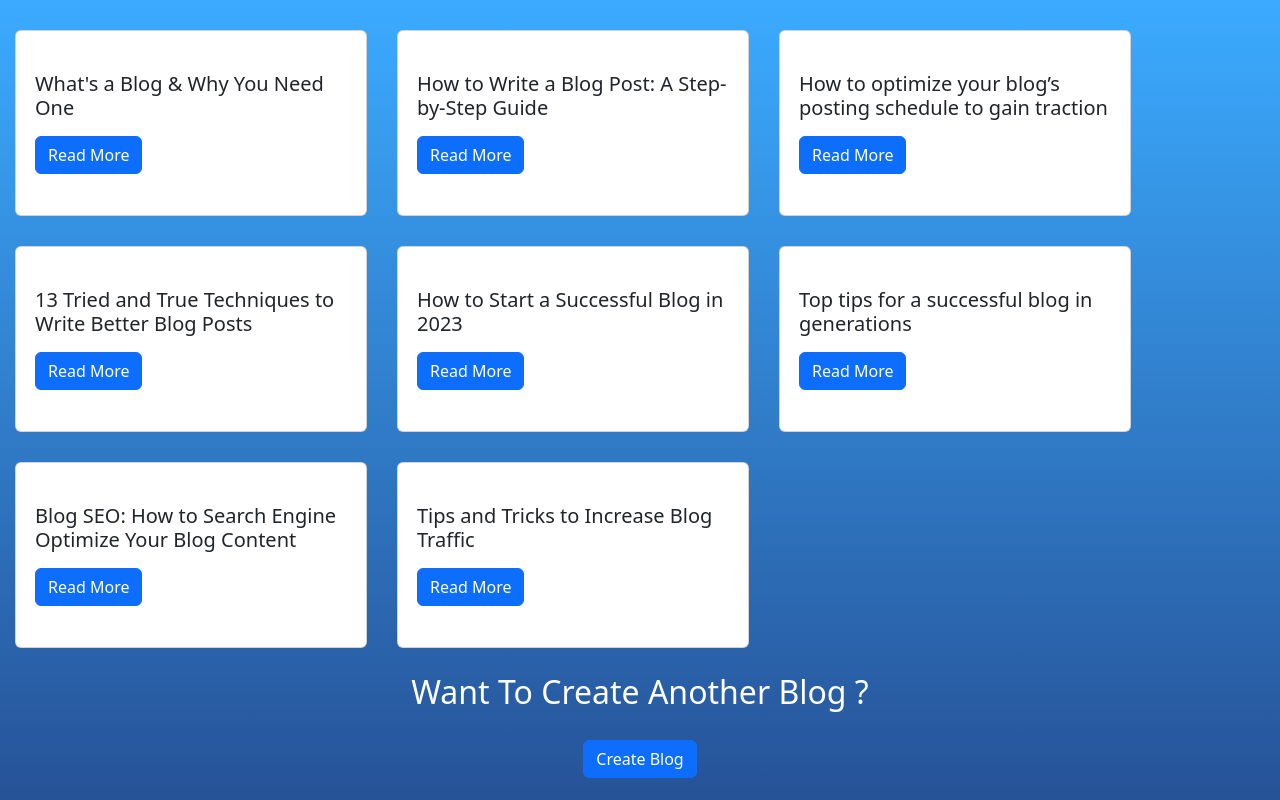
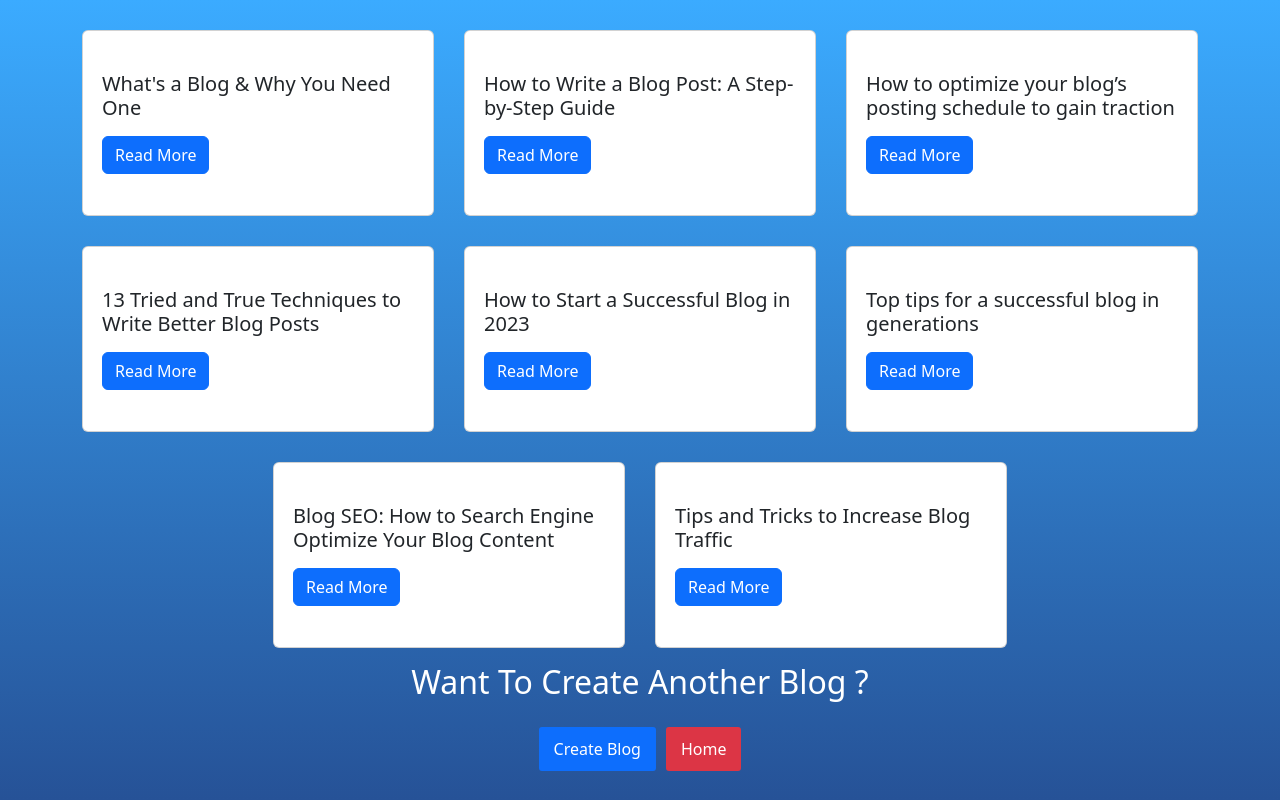
Before and after one commit to mohammedmuneesh1/Blog-Post, a React (Create React App) app: page /blogs in a window 1280 px wide. Built offline with nearby package versions, Linux system fonts and the light colour scheme.

Commit message:
Design-Updated

```diff
--- a/src/Pages/ReadBlogContent.js
+++ b/src/Pages/ReadBlogContent.js
@@ -1,27 +1,84 @@
-import React, { useContext } from 'react'
-import { Link, useNavigate, useParams } from 'react-router-dom'
+// import React, { useContext } from 'react'
+// import { useNavigate, useParams } from 'react-router-dom'
+// import { BlogContext } from './BlogContext';
+// import {Button} from 'react-bootstrap';
+
+// export default function ReadBlogContent() {
+//     const navigate =useNavigate();
+//     const {id}=useParams();
+//     const {blog}=useContext(BlogContext);
+//   return (
+//     <div className='readblogmain'>
+
+//         <h1 className='readblog-mainhead'>{blog[id].title}</h1>
+//         <div className='readblog-author'>
+//         <hr/>
+//             <span style={{ fontFamily: "sans-serif",marginLeft:"1em" }}><i class='bx bx-edit-alt' style={{fontSize:"1.2em"}}>:</i>{blog[id].author}</span>
+//             <span className='readblog-date'><b>Published:{blog[id].date}</b></span>
+//             <hr/>
+//         </div>
+//         <div className='readblog'>
+//         <p className='readblogcontent'>{blog[id].content}</p>
+//         <Button variant="success" onClick={()=>navigate("/blogs")} style={{marginTop:"5em",padding:"10px 14px"}} >Back To Blogs</Button>
+//         </div>
+
+//     </div>
+//   )
+// }
+
+
+
+import React, { useContext } from 'react';
+import { useNavigate, useParams } from 'react-router-dom';
 import { BlogContext } from './BlogContext';
-import {Button} from 'react-bootstrap';
+import { Button } from 'react-bootstrap';
 
 export default function ReadBlogContent() {
-    const navigate =useNavigate();
-    const {id}=useParams();
-    const {blog}=useContext(BlogContext);
+  const navigate = useNavigate();
+  const { id } = useParams();
+  const { blog } = useContext(BlogContext);
+
+  // Function to split content into paragraphs of up to 8 sentences each
+  const splitIntoParagraphs = (text, sentencesPerParagraph) => {
+    const sentences = text.split(/[.]/);
+    const paragraphs = [];
+
+    for (let i = 0; i < sentences.length; i += sentencesPerParagraph) {
+      const paragraph = sentences.slice(i, i + sentencesPerParagraph).join('. ');
+      paragraphs.push(paragraph);
+    }
+
+    return paragraphs;
+  };
+
+  const paragraphs = splitIntoParagraphs(blog[id].content, 8);
+
   return (
     <div className='readblogmain'>
-
-        <h1 className='readblog-mainhead'>{blog[id].title}</h1>
-        <div className='readblog-author'>
-        <hr/>
-            <span style={{ fontFamily: "sans-serif",marginLeft:"1em" }}><i class='bx bx-edit-alt' style={{fontSize:"1.2em"}}>:</i>{blog[id].author}</span>
-            <span className='readblog-date'><b>Published:{blog[id].date}</b></span>
-            <hr/>
-        </div>
-        <div className='readblog'>
-        <p className='readblogcontent'>{blog[id].content}</p>
-        <Button variant="success" onClick={()=>navigate("/blogs")} style={{marginTop:"5em",padding:"10px 14px"}} >Back To Blogs</Button>
-        </div>
-
+      <h1 className='readblog-mainhead'>{blog[id].title}</h1>
+      <div className='readblog-author'>
+        <hr />
+        <span style={{ fontFamily: 'sans-serif', marginLeft: '1em' }}>
+          <i className='bx bx-edit-alt' style={{ fontSize: '1.2em' }}>:</i>
+          {blog[id].author}
+        </span>
+        <span className='readblog-date'>
+          <b>Published:{blog[id].date}</b>
+        </span>
+        <hr />
+      </div>
+      <div className='readblog'>
+        {paragraphs.map((paragraph, index) => (
+          <p key={index} className='readblogcontent'>{paragraph}</p>
+        ))}
+        <Button
+          variant='success'
+          onClick={() => navigate('/blogs')}
+          style={{ marginTop: '1em', padding: '10px 14px' }}
+        >
+          Back To Blogs
+        </Button>
+      </div>
     </div>
-  )
+  );
 }
--- a/src/Pages/blogs.js
+++ b/src/Pages/blogs.js
@@ -1,11 +1,11 @@
 import React, { useContext } from "react";
 import { BlogContext } from "./BlogContext";
 import { Card, Button } from "react-bootstrap";
-import { Link, useNavigate } from "react-router-dom";
+import { useNavigate } from "react-router-dom";
 
 export default function Blogs() {
   const navigate=useNavigate();
-  const { blog, setBlog } = useContext(BlogContext);
+  const { blog} = useContext(BlogContext);
   console.log(blog);
 
   return (
@@ -32,7 +32,9 @@ export default function Blogs() {
       </div>
       <div className="blogs-backto">
       <p className="blogs-backto-para">Want To Create Another Blog ?</p>
-      <Button onClick={()=>navigate("/createblog")}>Create Blog</Button>
+      <Button className="blogs-btn" onClick={()=>navigate("/createblog")}>Create Blog</Button>
+      <Button  className="blogs-btn bg-danger" onClick={()=>navigate("/")}>Home</Button>
+
     </div>
     </div>
   );
--- a/src/Pages/widget/Header.js
+++ b/src/Pages/widget/Header.js
@@ -1,18 +1,20 @@
 import React from 'react';
 import { Navbar, Nav, Container } from 'react-bootstrap';
+import { useNavigate } from 'react-router-dom';
 
 const MyNavbar = () => {
+  const navigate = useNavigate();
   return (
     <div>
       <Navbar expand="lg" className="navbg">
         <Container>
-          <Navbar.Brand className="fs-3 text-white"><b>Blogger</b></Navbar.Brand>
+          <Navbar.Brand className="fs-3 text-white"><b>BLOGSCRIBE</b></Navbar.Brand>
           <Navbar.Toggle aria-controls="basic-navbar-nav" className="bg-white" />
           <Navbar.Collapse id="basic-navbar-nav">
             <Nav className="ms-auto " id='navlist' style={{fontWeight:"600"}}>
-              <Nav className='text-white me-5 '>Home</Nav>
+              <Nav className='text-white me-5 '   onClick={()=>navigate("/")}>Home</Nav>
               <Nav className='text-white me-5  '>About</Nav>
-              <Nav className='text-white me-5 '>Blogs</Nav>
+              <Nav className='text-white me-5 ' onClick={()=>navigate("/blogs")}>Blogs</Nav>
               <Nav className='text-white me-5 '>Feedback</Nav>
               <Nav className='text-white me-5 '>Know More</Nav>
             </Nav>
--- a/src/Pages/widget/widget.css
+++ b/src/Pages/widget/widget.css
@@ -23,20 +23,23 @@
 
 .bg{
     max-width:100%;
-    min-height:91.5vh;
+    min-height:100vh;
     background-color:#1D5D9B;
     text-align: center;
 }
 .homecontent{
     /* max-width: 60%; */
     /* padding:25px 5px; */
-    padding-top:5.5rem;
+    padding-top:10rem;
     /* margin: 70px auto 0; */
     z-index: 1;
 }
 .homecontent-head1{
     font-size: 3rem;
     color:white;
+   /* margin:0px auto; */
+    text-align: center;
+    /* width:100%; */
     letter-spacing: .1em;
     font-weight: lighter;
     font-family:system-ui, -apple-system, BlinkMacSystemFont, 'Segoe UI', Roboto, Oxygen, Ubuntu, Cantarell, 'Open Sans', 'Helvetica Neue', sans-serif
@@ -94,6 +97,7 @@
 .blogs-main{
     max-width:100%;
     min-height:100vh;
+    /* margin: 0px; */
     background: rgb(38,82,151);
     background: linear-gradient(0deg, rgba(38,82,151,1) 0%, rgba(59,171,255,1) 100%);
     background-position: center;
@@ -101,20 +105,37 @@
     background-repeat: no-repeat;
 
 }
-.blogs-box{
+.blogs-box {
     display: flex;
-    flex-direction: row;
     flex-wrap: wrap;
-    justify-content: flex-start;
-    align-content: start;
-}
+    justify-content: center;
+    align-items:flex-start;
+  }
+
+
+
 .blogs-backto{
-    margin-top: 20px;
+    margin-top: 10px;
     text-align: center;
     color:white;
     font-size:2rem;
     padding-bottom:20px;
 }
+
+.home-btn{
+    background-color:tomato;
+    padding:auto 15px;
+    /* margin-left:1rem; */
+    border:none;
+}
+.blogs-btn{
+    padding:10px 15px;
+    border: none;
+    border-radius:3px;
+    margin:0px 5px;
+}
+
+
 /*blogs end here*/
 
 /*ReadBlog start here*/
@@ -157,7 +178,11 @@
 /*ReadBlog end here*/
 
 @media all and (max-width:500px){
+    .homecontent {
+        padding-top:6rem;
+    }
     .homecontent-head1{
+        margin-top:5rem;
         font-size: 2rem;
         letter-spacing: 2px;
     }
@@ -166,17 +191,28 @@
         font-size: 0.8rem;
         letter-spacing: 1px;
         margin-top:1rem;
+        /* line-height: 4em; */
     }
     .btn1,.btn2{
         padding:13px 10px;
-        /* padding:0px; */
         margin:0px 5px;
         border-radius: 3px;
-        font-size: .8125rem;
+        font-size: .7125rem;
         font-weight: 400;
     }
 }
 
 @media all and (max-width:300px){
+    .homecontent-head1{
+        margin-top:1rem;
 
+    }
+    .btn1,.btn2{
+        padding:9px 5px;
+        font-size:1px;
+        margin:0px;
+        border-radius: 2px;
+        font-size: .6rem;
+        font-weight: 400;
+    }
 }
```
